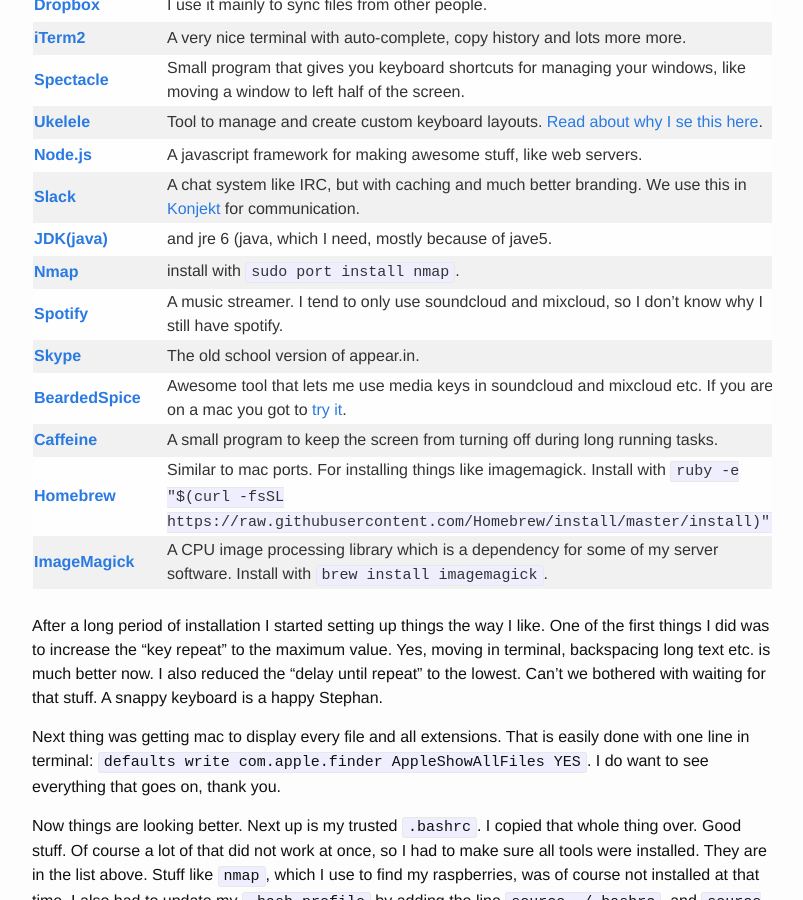
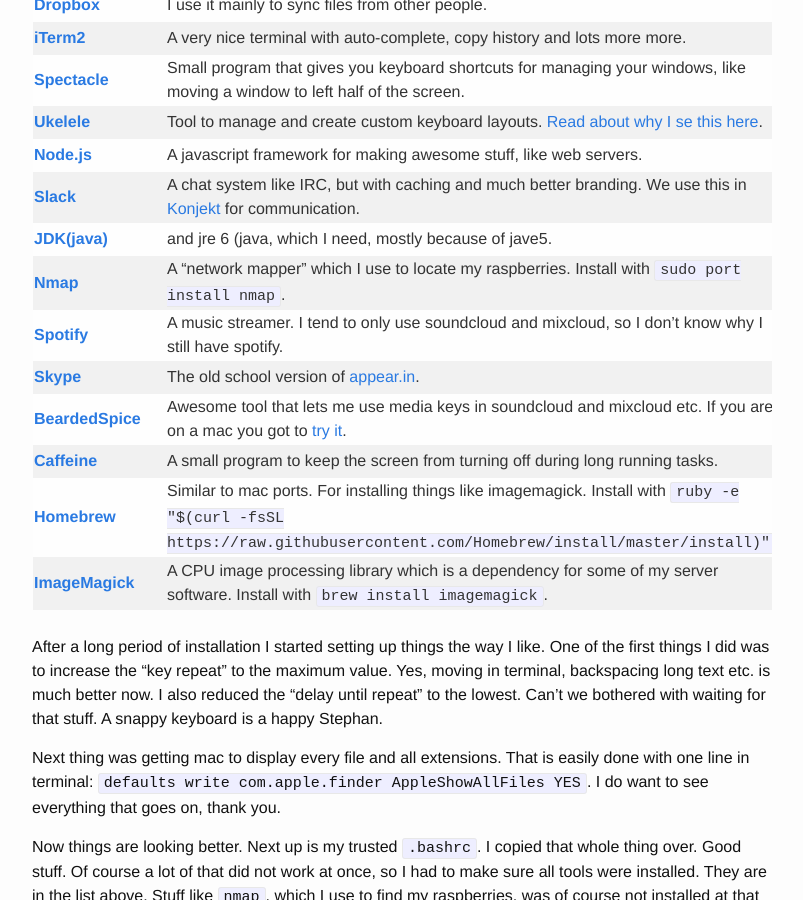
Before and after one commit to stephan-nordnes-eriksen/stephan-nordnes-eriksen.github.io, a Jekyll site: the page built from _posts/2015-05-22-new-mac.markdown, in a window 1280 px wide and 900 px high, scrolled down 755 px. Shown: the whole window, without its empty margins (238-1041 px from the left). Built offline with Jekyll 4.4.1, drawn with Linux system fonts in a browser that asks for light colours; comment, search, counter and statistics services are not loaded.

Commit message:
Updating some software descriptions

```diff
--- a/_posts/2015-05-22-new-mac.markdown
+++ b/_posts/2015-05-22-new-mac.markdown
@@ -28,9 +28,9 @@ First off there is a bunch of software I usually use, so I had to get that insta
 | [**Node.js**](nodejs.org) | A javascript framework for making awesome stuff, like web servers. |
 | [**Slack**](slack.com) | A chat system like IRC, but with caching and much better branding. We use this in [Konjekt](https://konjekt.com) for communication. |
 | [**JDK(java)**](http://www.oracle.com/technetwork/java/javase/downloads/index.html) |  and jre 6 (java, which I need, mostly because of jave5. |
-| [**Nmap**](https://nmap.org/) | install with `sudo port install nmap`. |
+| [**Nmap**](https://nmap.org/) | A "network mapper" which I use to locate my raspberries. Install with `sudo port install nmap`. |
 | [**Spotify**](spotify.com) | A music streamer. I tend to only use soundcloud and mixcloud, so I don't know why I still have spotify. |
-| [**Skype**](skype.com) | The old school version of appear.in. |
+| [**Skype**](skype.com) | The old school version of [appear.in](appear.in). |
 | [**BeardedSpice**](http://beardedspice.com/) | Awesome tool that lets me use media keys in soundcloud and mixcloud etc. If you are on a mac you got to [try it](http://beardedspice.com/). |
 | [**Caffeine**](https://itunes.apple.com/us/app/caffeine/id411246225?mt=12) | A small program to keep the screen from turning off during long running tasks. |
 | [**Homebrew**](brew.sh) | Similar to mac ports. For installing things like imagemagick. Install with `ruby -e "$(curl -fsSL https://raw.githubusercontent.com/Homebrew/install/master/install)"`. |
```
